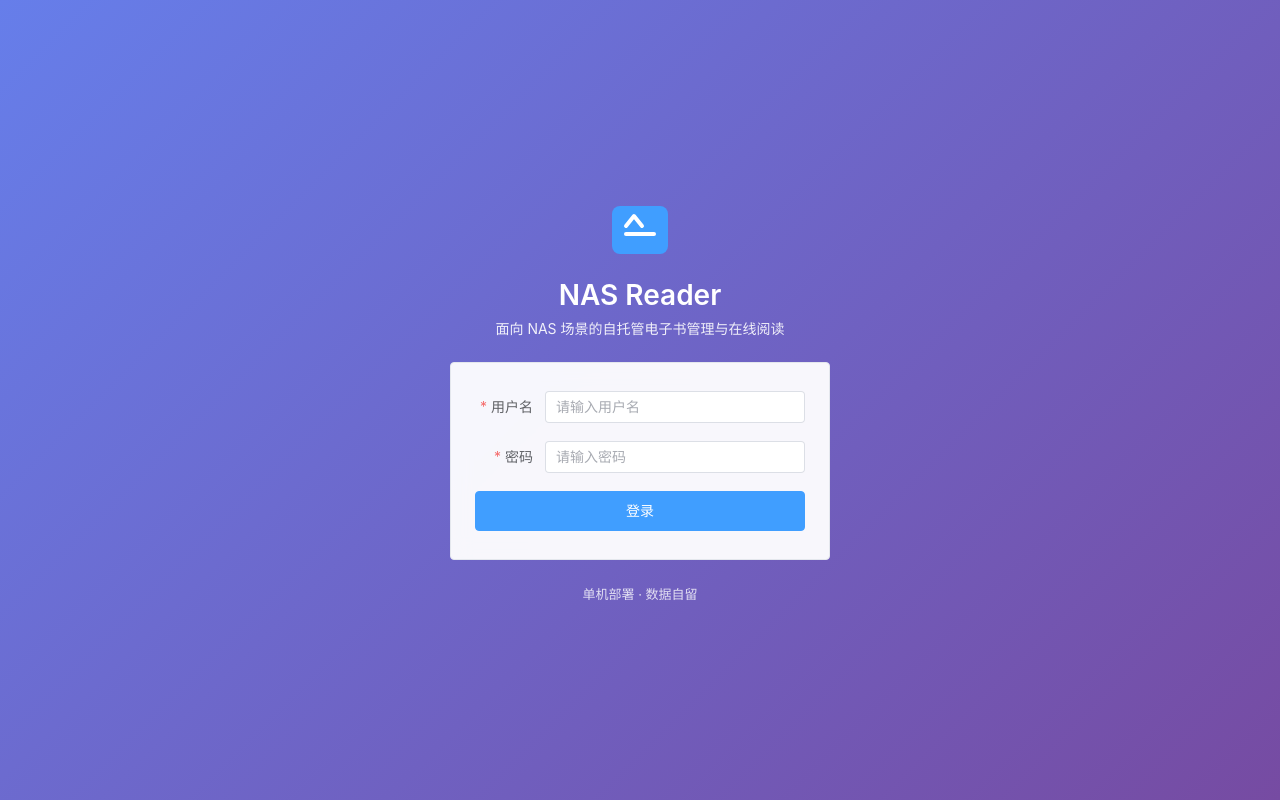
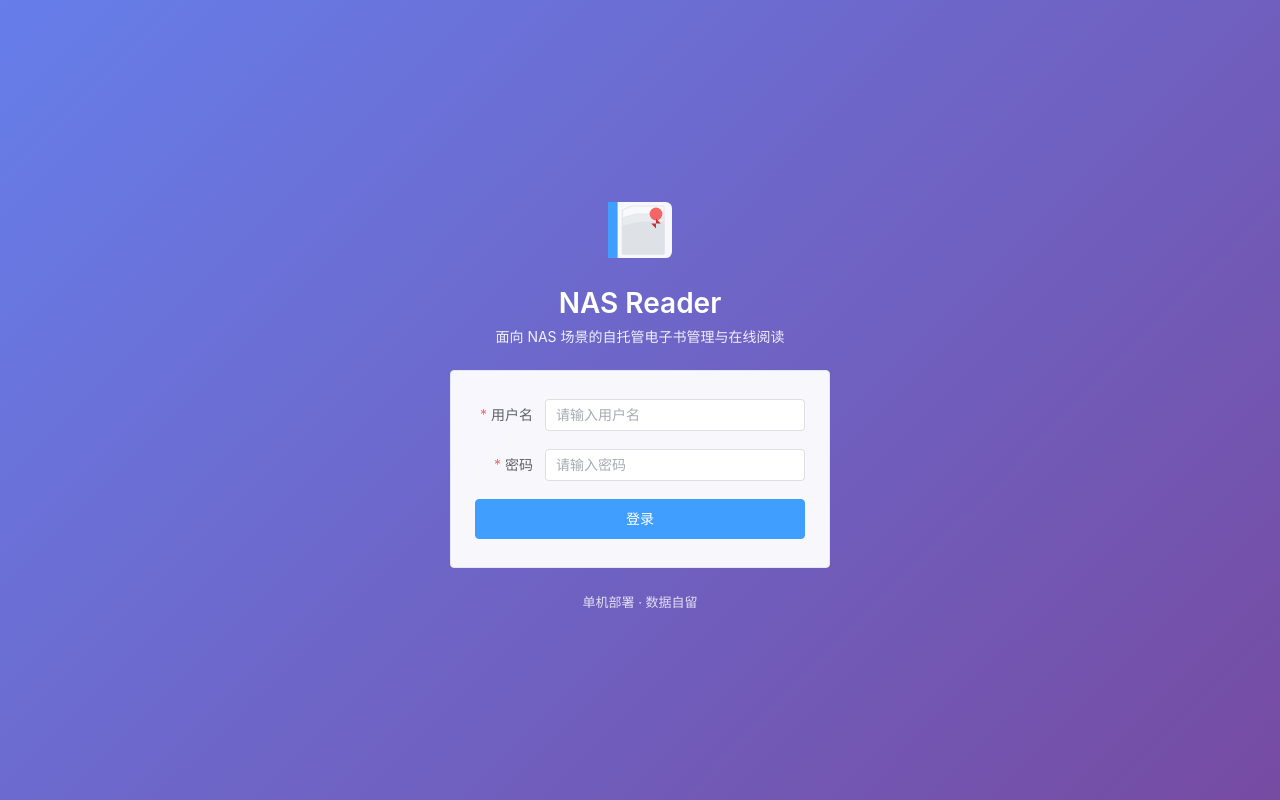
Before and after one commit to cn-whitebones/nas-reader, a Vue app in the folder frontend/: page /login in a window 1280 px wide. Built offline with nearby package versions, Linux system fonts and the light colour scheme; no server answers.

Commit message:
feat(login):优化SVG图标设计 - 三本开书+红色书签，更有书籍辨识度

```diff
--- a/frontend/src/views/Login.vue
+++ b/frontend/src/views/Login.vue
@@ -3,10 +3,18 @@
     <div class="login-container">
       <div class="login-header">
         <div class="logo">
-          <svg width="64" height="64" viewBox="0 0 64 64" fill="none" xmlns="http://www.w3.org/2000/svg">
-            <rect x="4" y="8" width="56" height="48" rx="8" fill="#409eff" />
-            <path d="M18 28 L26 18 L34 28" stroke="white" stroke-width="4" stroke-linecap="round" stroke-linejoin="round" />
-            <path d="M18 36 L46 36" stroke="white" stroke-width="4" stroke-linecap="round" />
+          <svg width="80" height="80" viewBox="0 0 100 100" fill="none" xmlns="http://www.w3.org/2000/svg">
+            <!-- 书本底座 -->
+            <rect x="10" y="15" width="80" height="70" rx="8" fill="white" opacity="0.95" />
+            <!-- 书脊蓝色 -->
+            <rect x="10" y="15" width="12" height="70" fill="#409eff" />
+            <!-- 多层书页 -->
+            <path d="M28 25 L40 20 L80 20 L80 80 L28 80 Z" fill="#f8f9fa" stroke="#dee2e6" stroke-width="1" />
+            <path d="M28 35 L45 30 L80 30 L80 80 L28 80 Z" fill="#e9ecef" stroke="#dee2e6" stroke-width="1" />
+            <path d="M28 45 L50 40 L80 40 L80 80 L28 80 Z" fill="#dee2e6" stroke="#dee2e6" stroke-width="1" />
+            <!-- 红色书签 -->
+            <circle cx="70" cy="30" r="8" fill="#f56565" />
+            <path d="M70 36 L70 48 L64 42 L76 42 Z" fill="#c53030" />
           </svg>
         </div>
         <h1>NAS Reader</h1>
```
